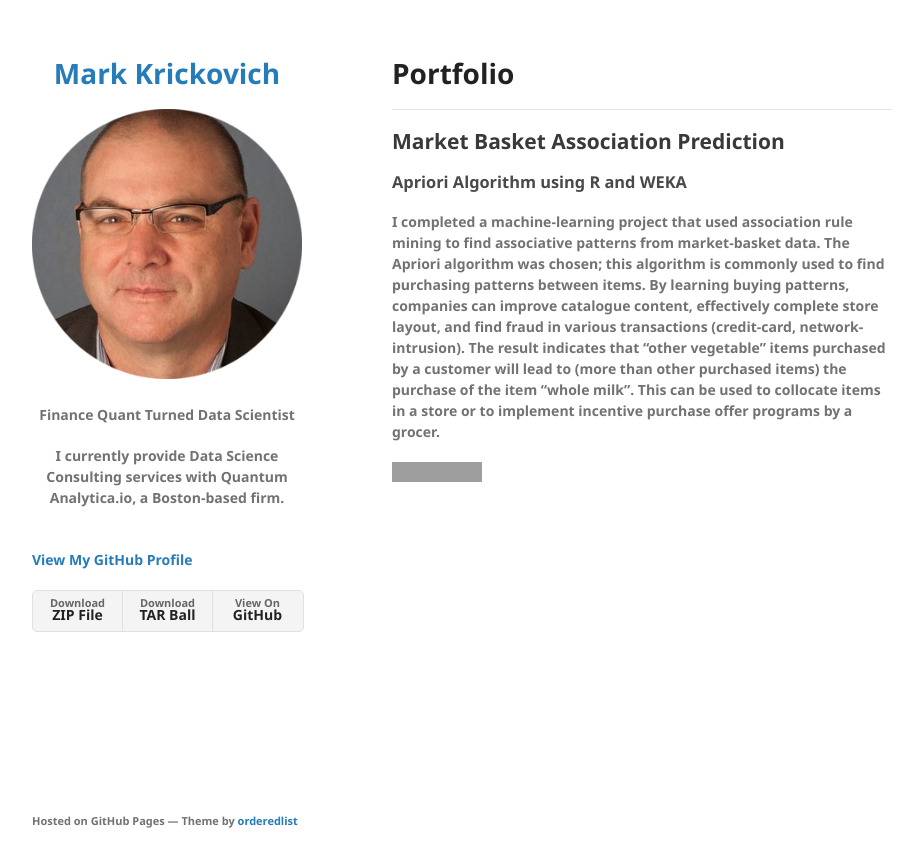
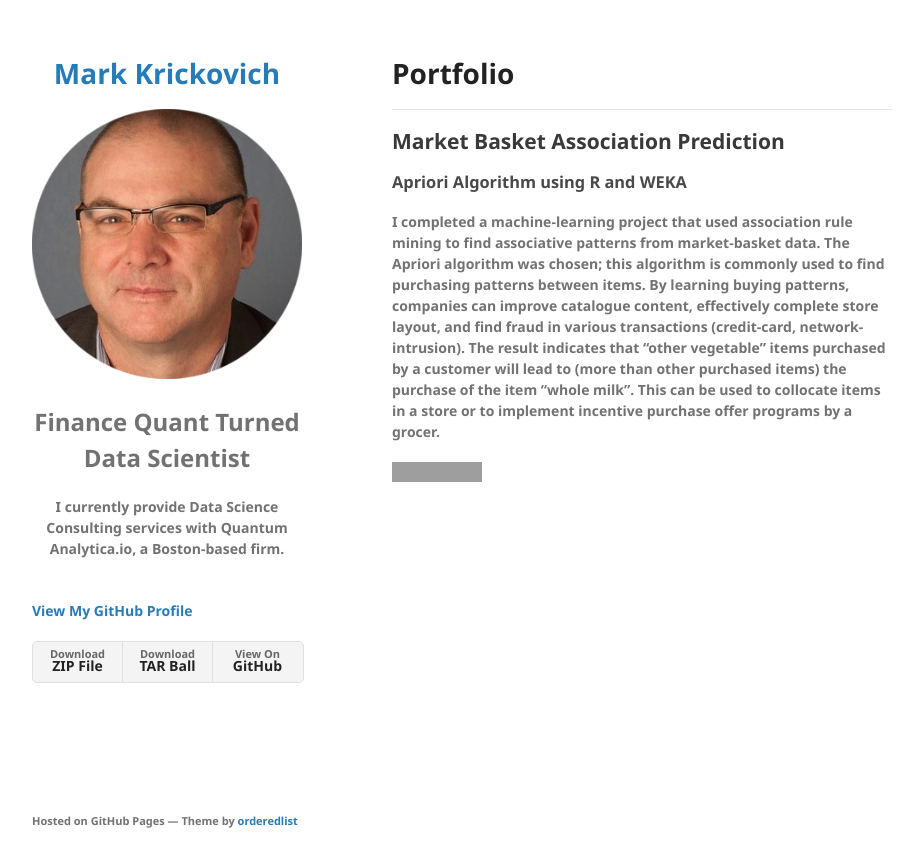
Before and after one commit to MarkKrickovich/MarkKrickovich.github.io, a Jekyll site: the page built from index.md, in a window 1280 px wide. Shown: the top 867 px of the page, without its empty margins (178-1094 px from the left). Built offline with Jekyll 4.4.1, drawn with Linux system fonts in a browser that asks for light colours; our own code applies the rules of GitHub Pages for plain Markdown files; grey boxes are pictures that could not be loaded.

Commit message:
Update _config.yml

```diff
--- a/_config.yml
+++ b/_config.yml
@@ -4,7 +4,7 @@ logo: "/assets/img/MK.png?raw=true"
 
 description:
    <p align="center">
-   <b>Finance Quant Turned Data Scientist<b>
+   <font size="+2"><b>Finance Quant Turned Data Scientist<b></font>
    </p>
 
    <p align="center">
```
